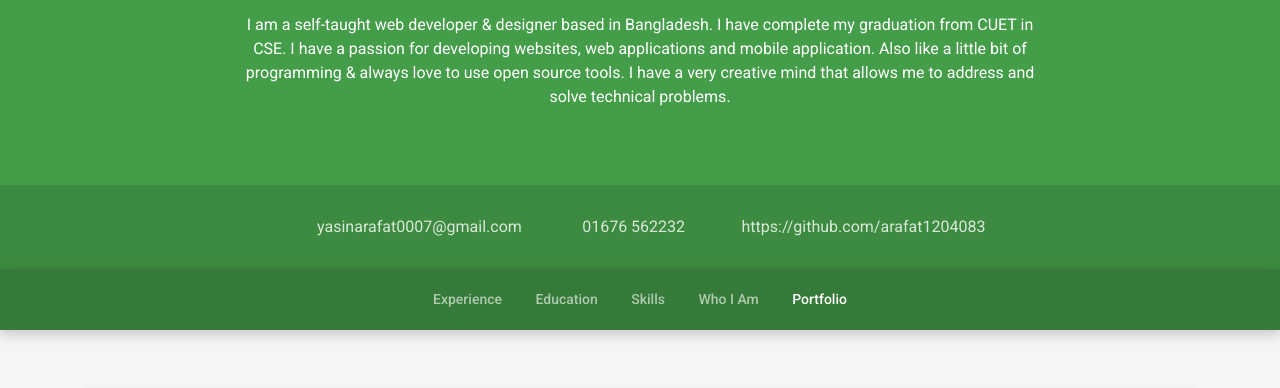
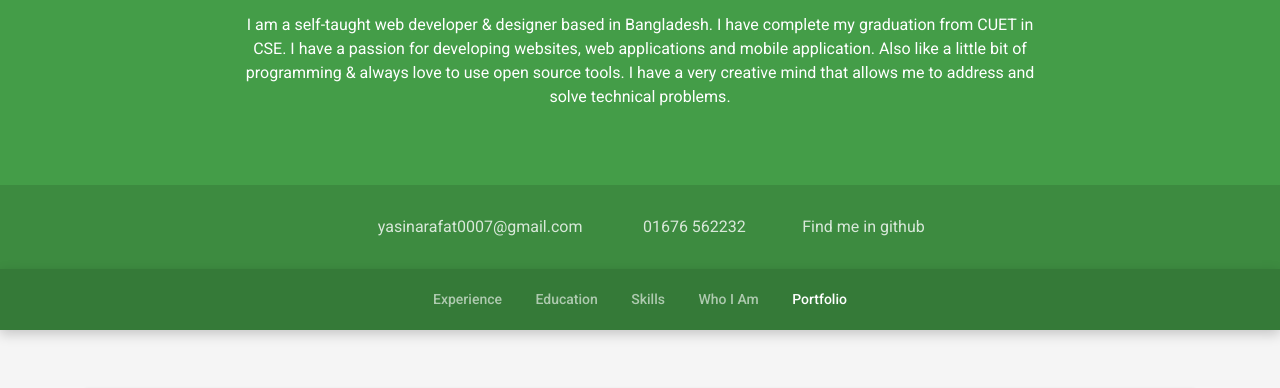
Before and after one commit to arafat1204083/arafat1204083.github.io, a plain HTML site: page index.html in a window 1280 px wide. Shown: the part 389-777 px from the top of the page. Drawn offline with Linux system fonts and the light colour scheme.

Commit message:
Update index.html

```diff
--- a/index.html
+++ b/index.html
@@ -55,8 +55,8 @@
             <div class="container text-center">
                 <ul class="list-inline">
                     <li class="email list-inline-item"><i class="fa fa-envelope"></i><a href="mailto:rejaulcuet88@gmail.com">yasinarafat0007@gmail.com</a></li>
-                    <li class="list-inline-item"><i class="fa fa-phone"></i> <a href="tel: 01930822942">01676 562232</a></li>
-                    <li class="website list-inline-item"><i class="fa fa-globe"></i><a href="#" target="_blank">https://github.com/arafat1204083</a></li>
+                    <li class="list-inline-item"><i class="fa fa-phone"></i> <a href="tel: 01676562232">01676 562232</a></li>
+                    <li class="website list-inline-item"><i class="fa fa-globe"></i><a href="https://github.com/arafat1204083" target="_blank">Find me in github</a></li>
                 </ul>
             </div><!--//container-->
         </div><!--//contact-info-->
```
